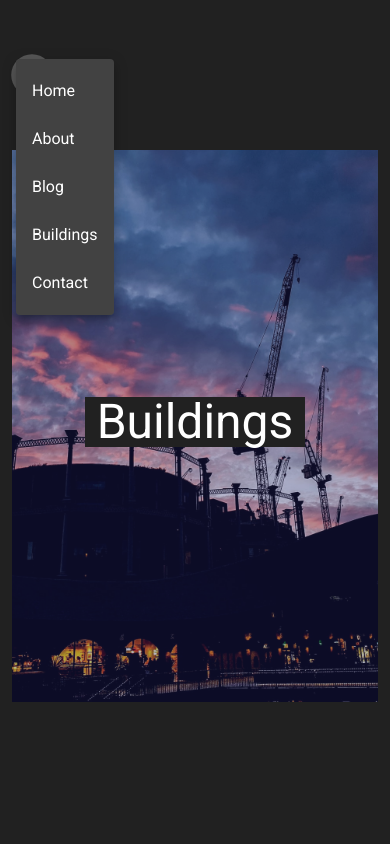
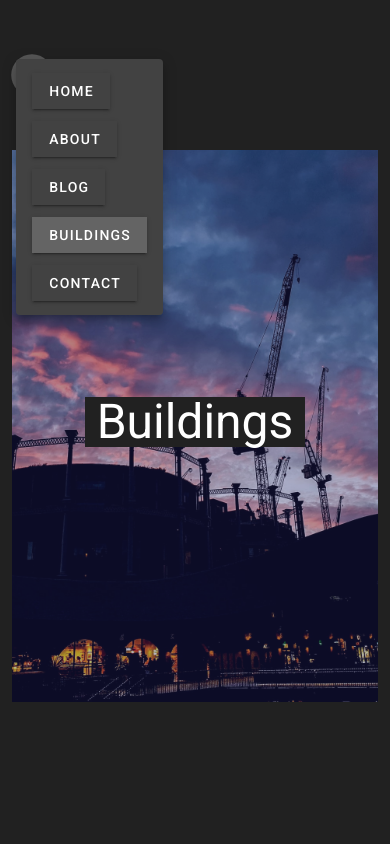
Before and after one commit to Ajsalemo/Vue.js-UI-Template, a Vue app: page /Buildings in a window 390 px wide. Both pictures are taken after a click on the button 32 px from the left and 75 px from the top of the page. Shown: the top 844 px of the page. Built offline with nearby package versions, Linux system fonts and the light colour scheme.

Commit message:
fixed mobile navbar routes, missing boolean property on the Buildings page

```diff
--- a/src/components/Appbar.vue
+++ b/src/components/Appbar.vue
@@ -14,7 +14,6 @@
       :key="link"
       >{{ link }}</v-btn
     >
-
     <v-btn icon class="ms-12 hidden-sm-and-down blue--text">
       <v-icon>mdi-magnify</v-icon>
     </v-btn>
--- a/src/components/MobileNav.vue
+++ b/src/components/MobileNav.vue
@@ -7,13 +7,10 @@
       </v-icon>
     </template>
     <v-list color="grey darken-3">
-      <v-list-item
-        v-for="(mobileLinkName, index) in appLinks"
-        :key="index"
-      >
-        <v-list-item-title class="white--text">{{
+      <v-list-item v-for="(mobileLinkName, index) in appLinks" :key="index">
+        <v-btn class="white--text transparent" :to="mobileLinkName" tile>{{
           mobileLinkName
-        }}</v-list-item-title>
+        }}</v-btn>
       </v-list-item>
     </v-list>
   </v-menu>
@@ -23,9 +20,9 @@
 export default {
   name: "MobileNav",
   props: {
-      appLinks: {
-          type: Array
-      }
-  }
+    appLinks: {
+      type: Array,
+    },
+  },
 };
 </script>
--- a/src/views/Buildings.vue
+++ b/src/views/Buildings.vue
@@ -2,7 +2,7 @@
   <v-app>
     <v-container
       class="buildings-app-container d-flex flex-column justify-center"
-      fluid=""
+      fluid
     >
       <v-lazy v-model="isActive" transition="fade-transition">
         <HeaderImage src="construction.jpg" alt="Buildings page" height="35em">
@@ -23,6 +23,11 @@ export default {
     HeaderImage,
     Header,
   },
+  data() {
+    return {
+      isActive: false,
+    };
+  },
 };
 </script>
 
```
